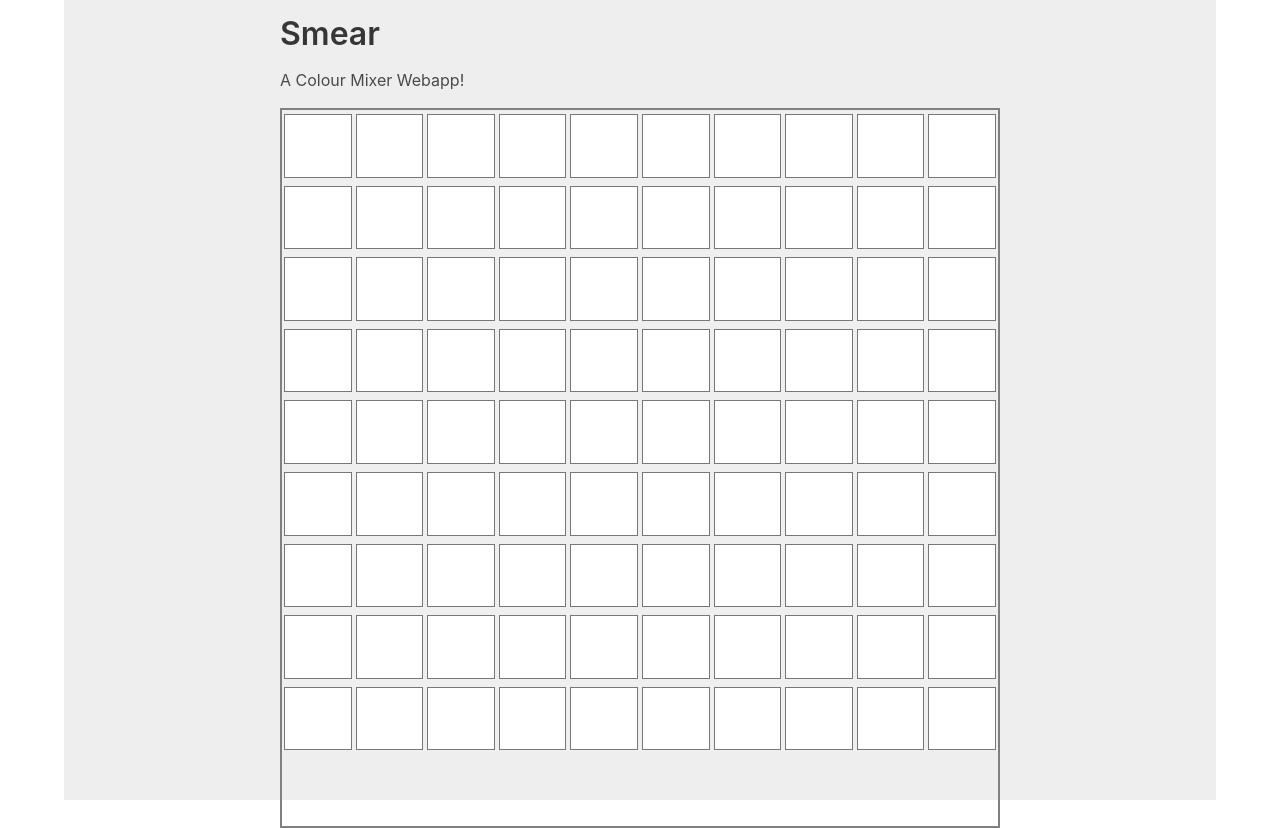
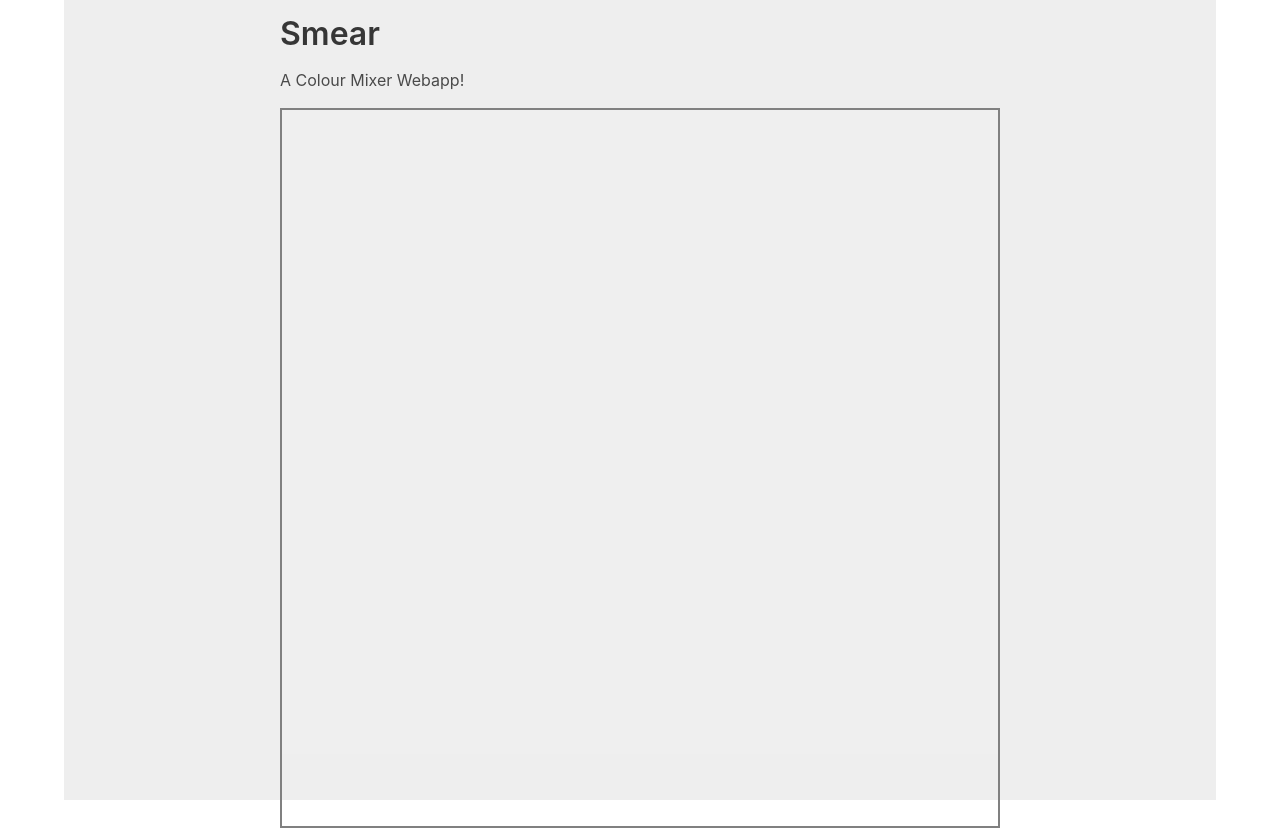
Before and after one commit to mifuyne/colgrid, a React (Vite) app: page / in a window 1280 px wide. Built offline with nearby package versions, Linux system fonts and the light colour scheme.

Commit message:
Input switched to button. Added react-colorful.

```diff
--- a/package.json
+++ b/package.json
@@ -13,6 +13,7 @@
     "@melloware/coloris": "^0.19.1",
     "bulma": "^0.9.4",
     "react": "^18.2.0",
+    "react-colorful": "^5.6.1",
     "react-dom": "^18.2.0"
   },
   "devDependencies": {
--- a/src/components/Cell.jsx
+++ b/src/components/Cell.jsx
@@ -2,12 +2,7 @@
 
 function Cell({ onColorChange, uid, value }) {
     return (
-        <input
-            className="grid-cells"
-            onChange={e => onColorChange(uid, e.target.value)}
-            type="color"
-            value={value}
-        />
+        <button className="grid-cells"></button>
     )
 }
 
```
Also changed, not shown: 1 other file (tests, documents, lock files or other folders).
